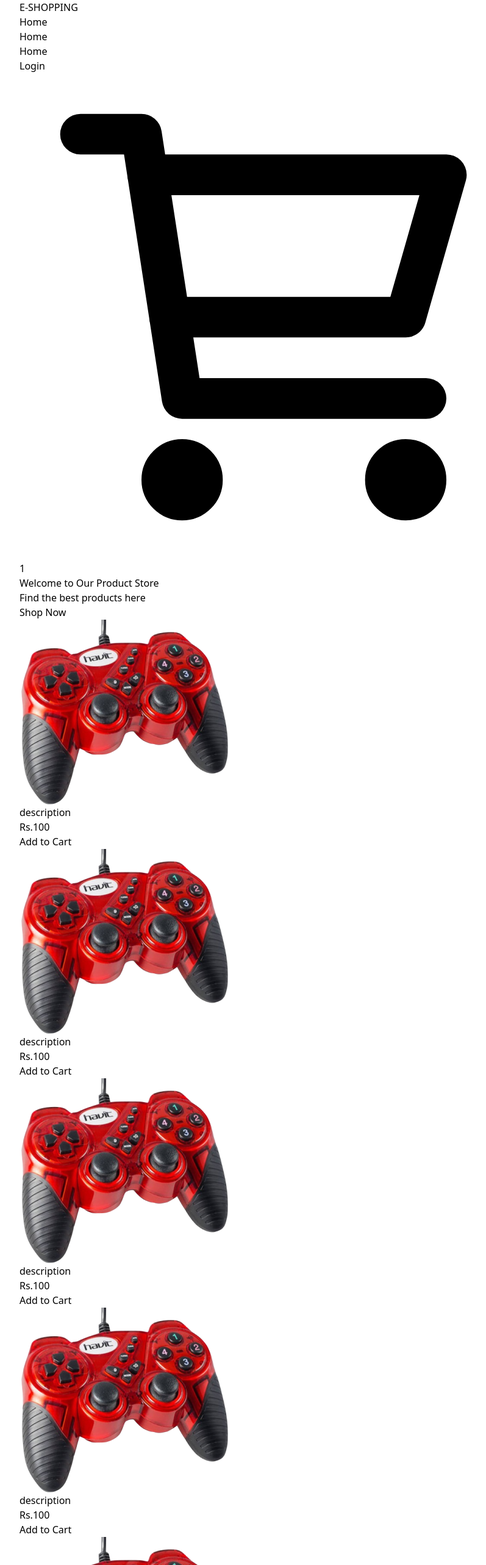
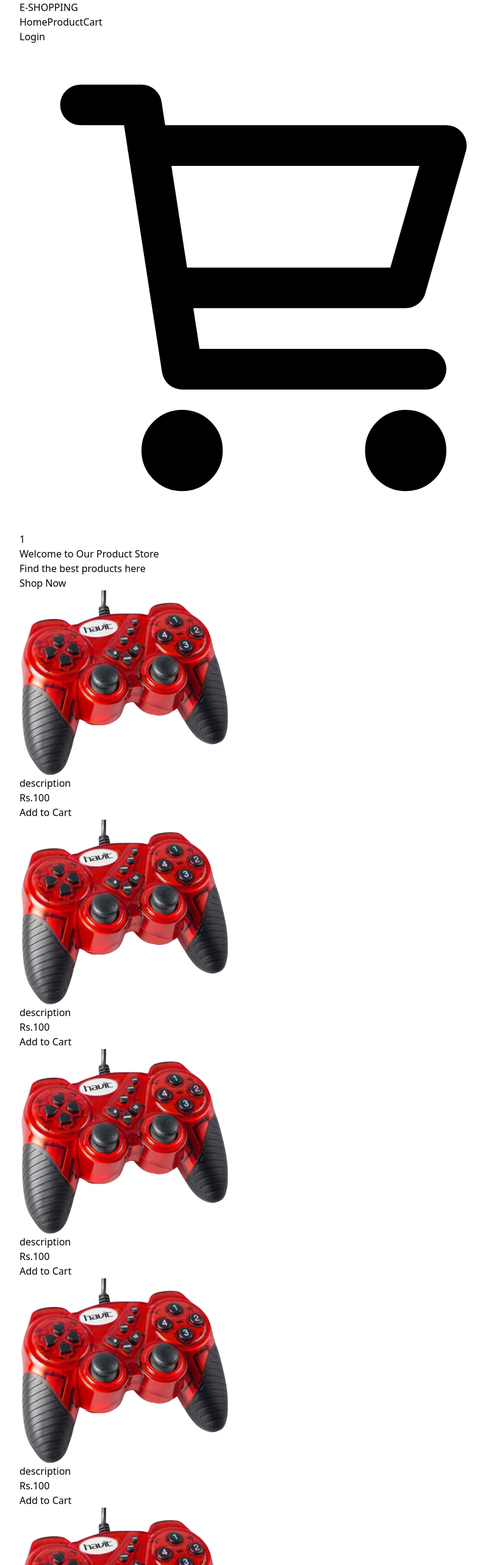
Before and after one commit to Vaishnavup/shopping-website, a Next.js app: page /home in a window 1280 px wide. Shown: the top 2566 px of the page at 61% size, without its empty margins (68-865 px from the left). Built offline with nearby package versions, Linux system fonts and the light colour scheme.

Commit message:
fix: ui design

```diff
--- a/src/app/home/page.tsx
+++ b/src/app/home/page.tsx
@@ -1,23 +1,27 @@
 import Product from "@/components/Product/Product";
 import homeBannerImg from "../../../public/assets/images/landing-banner.png";
 import Image from "next/image";
+import Banner from "@/components/banner/banner";
+import Link from "next/link";
+
 const HomePage = () => {
   return (
     <>
-      <section className="mainContainer flex flex-col py-24 gap-7">
-        <h1 className="text-6xl font-semibold">Welcome to Our Product Store</h1>
-        <p className="text-3xl">Find the best products here</p>
-        <button
-          type="button"
-          className="bg-black text-white p-5 rounded-md w-full max-w-52"
-        >
-          Shop Now
-        </button>
-      </section>
-      <div className="mainContainer gap-5 justify-between grid grid-cols-4 mb-10">
-        {[...Array(10)].map((_, index) => (
-          <Product key={index} />
-        ))}
+      <Banner />
+      <div className="mainContainer">
+        <div className="gap-5 justify-between grid grid-cols-4 mb-10">
+          {[...Array(10)].map((_, index) => (
+            <Product key={index} />
+          ))}
+        </div>
+        <div className="flex justify-center">
+          <button
+            type="button"
+            className="bg-black text-white p-5 rounded-md w-full max-w-52 mb-10 text-center"
+          >
+            <Link href={"/products"}>View All</Link>
+          </button>
+        </div>
       </div>
     </>
   );
--- /dev/null
+++ b/src/components/banner/banner.tsx
@@ -0,0 +1,18 @@
+import React from "react";
+
+const Banner = () => {
+  return (
+    <section className="mainContainer flex flex-col py-24 gap-7">
+      <h1 className="text-6xl font-semibold">Welcome to Our Product Store</h1>
+      <p className="text-3xl">Find the best products here</p>
+      <button
+        type="button"
+        className="bg-black text-white p-5 rounded-md w-full max-w-52"
+      >
+        Shop Now
+      </button>
+    </section>
+  );
+};
+
+export default Banner;
--- a/src/components/footer/footer.tsx
+++ b/src/components/footer/footer.tsx
@@ -8,24 +8,24 @@ export const Footer = () => {
       <div className="mainContainer ">
         <div className="flex justify-between py-10 items-center">
           <div className="text-2xl font-bold">E-SHOPPING</div>
-          <div className="flex gap-12">
+          <div className="flex gap-32">
             <ul className="flex flex-col gap-3">
-              <li>Hai</li>
-              <li>nsdnsd</li>
-              <li>dsndjsdn</li>
-              <li>dnsjnd</li>
+              <li>Home</li>
+              <li>My Account</li>
+              <li>Login</li>
+              <li>Cart</li>
             </ul>
             <ul className="flex flex-col gap-3">
-              <li>Hai</li>
-              <li>nsdnsd</li>
-              <li>dsndjsdn</li>
-              <li>dnsjnd</li>
+              <li>Privacy Policy</li>
+              <li>FAQ</li>
+              <li>Contact Us</li>
+              <li>Terms Of Use</li>
             </ul>
             <ul className="flex flex-col gap-3">
-              <li>Hai</li>
-              <li>nsdnsd</li>
-              <li>dsndjsdn</li>
-              <li>dnsjnd</li>
+              <li>Privacy Policy</li>
+              <li>FAQ</li>
+              <li>Contact Us</li>
+              <li>Terms Of Use</li>
             </ul>
           </div>
           <div>
--- a/src/components/header/header.tsx
+++ b/src/components/header/header.tsx
@@ -1,5 +1,6 @@
 import Image from "next/image";
 import cartIcon from "../../../public/assets/icons/cart-shopping.svg";
+import Link from "next/link";
 export const Header = () => {
   return (
     <header className="sticky top-0 bg-white">
@@ -7,13 +8,15 @@ export const Header = () => {
         <div className="flex items-center gap-9">
           <div className="text-4xl font-bold">E-SHOPPING</div>
           <ul className="flex gap-14">
-            <li>Home</li>
-            <li>Home</li>
-            <li>Home</li>
+            <Link href="/home">Home</Link>
+            <Link href="/products">Product</Link>
+            <Link href="/cart">Cart</Link>
           </ul>
         </div>
         <div className="flex w-full max-w-52 gap-5">
-          <button className="bg-black text-white w-full rounded-md p-2">Login</button>
+          <button className="bg-black text-white w-full rounded-md p-2">
+            <Link href={"/login"}>Login</Link>
+          </button>
           <div className="max-w-9 relative">
             <Image src={cartIcon} alt="cart-icon" />
             <span className="absolute h-5 w-5 rounded-full bg-red-400 text-white font-medium flex items-center justify-center top-0 right-0">
```
Also changed, not shown: src/app/products/page.tsx (added, +14 -0 lines).
